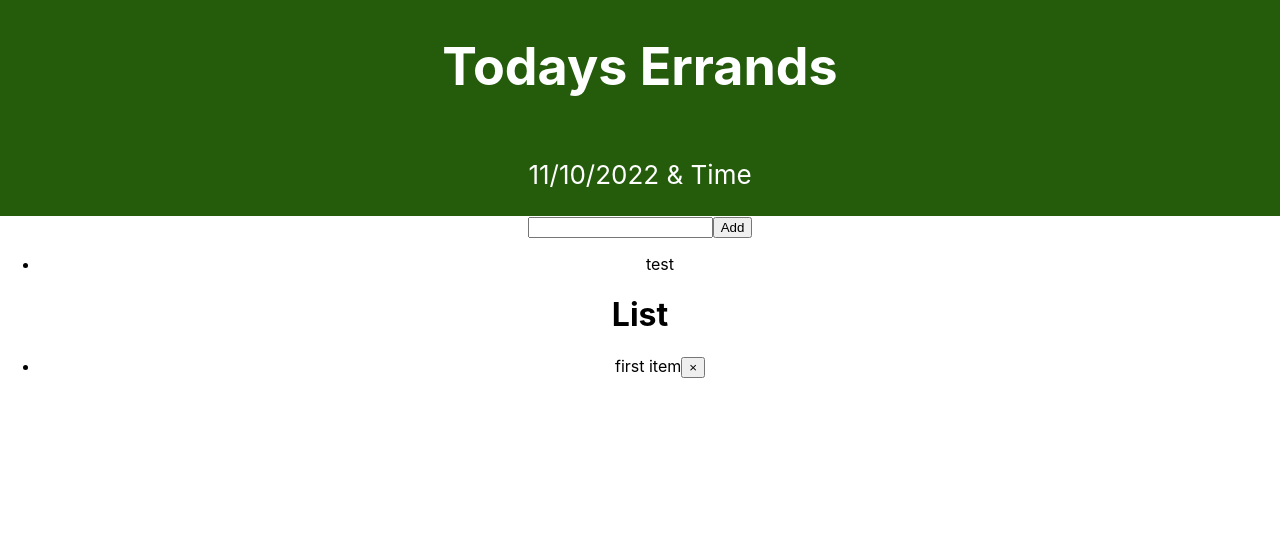
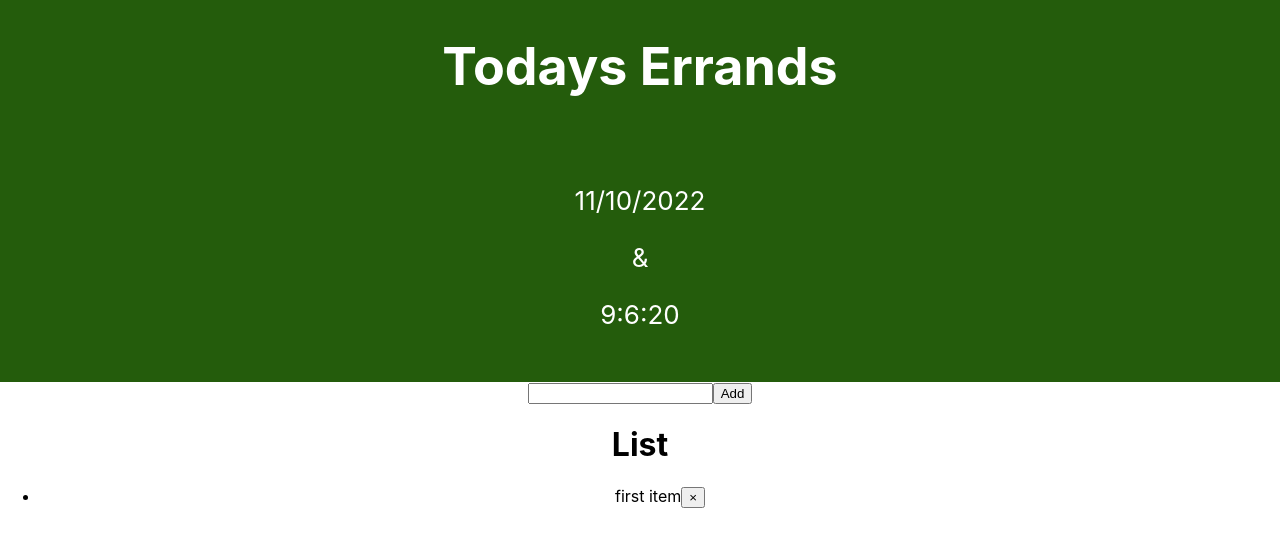
Before and after one commit to JazzRudolph/list-react-project, a React (Create React App) app: page / in a window 1280 px wide. Shown: the top 546 px of the page. Built offline with nearby package versions, Linux system fonts and the light colour scheme.

Commit message:
Added the time to my project, I need to set it up to auto refresh the time instead of when you refresh the page.

```diff
--- a/src/App.js
+++ b/src/App.js
@@ -2,7 +2,8 @@ import React, { useState } from 'react';
 import './App.css';
 import List from './component/List/List';
 import Todo from './component/Todo/Todo';
-import Date from "./component/Date/Date";
+import Date from './component/Date/Date';
+import Time from './component/Time/Time';
 
 
 function App() {
@@ -29,7 +30,7 @@ function App() {
         <h1>
           Todays Errands
         </h1>
-        <Date />
+        <p><Date /> & <Time /></p>
 
       </header>
       <main>
--- a/src/component/Date/Date.js
+++ b/src/component/Date/Date.js
@@ -5,8 +5,8 @@ export default function App() {
   const date = `${today.getMonth()+1}/${today.getDate()}/${today.getFullYear()}`;
 
   return (
-    <div className="Todo">
-      <p>{date} & Time</p>
+    <div className="">
+      <p>{date}</p>
     </div>
   );
 }
--- /dev/null
+++ b/src/component/Time/Time.js
@@ -0,0 +1,16 @@
+import React from "react";
+
+export default function Time() {
+    const date = new Date();
+    const time = date.getHours() + ':' + date.getMinutes() + ":" + date.getSeconds();
+
+
+
+
+
+    return(
+        <div className="Time">
+            <p>{time}</p>
+        </div>
+    )
+}
--- a/src/component/Todo/Todo.js
+++ b/src/component/Todo/Todo.js
@@ -17,15 +17,6 @@ export default function Todo(props) {
       <div>
         <input type="text" value={input} onChange={(e) => setInput(e.target.value)}></input>
         <button onClick={() => addTodo(input)}>Add</button>
-        <ul>
-          <li>test</li>
-          {/*addTodo.map((todo) =>(
-            <li key={todo.id}>
-              {todo.todo}
-              <button>&times;</button>
-            </li>
-          ))*/}
-        </ul>
       </div>
     );
   }
```
